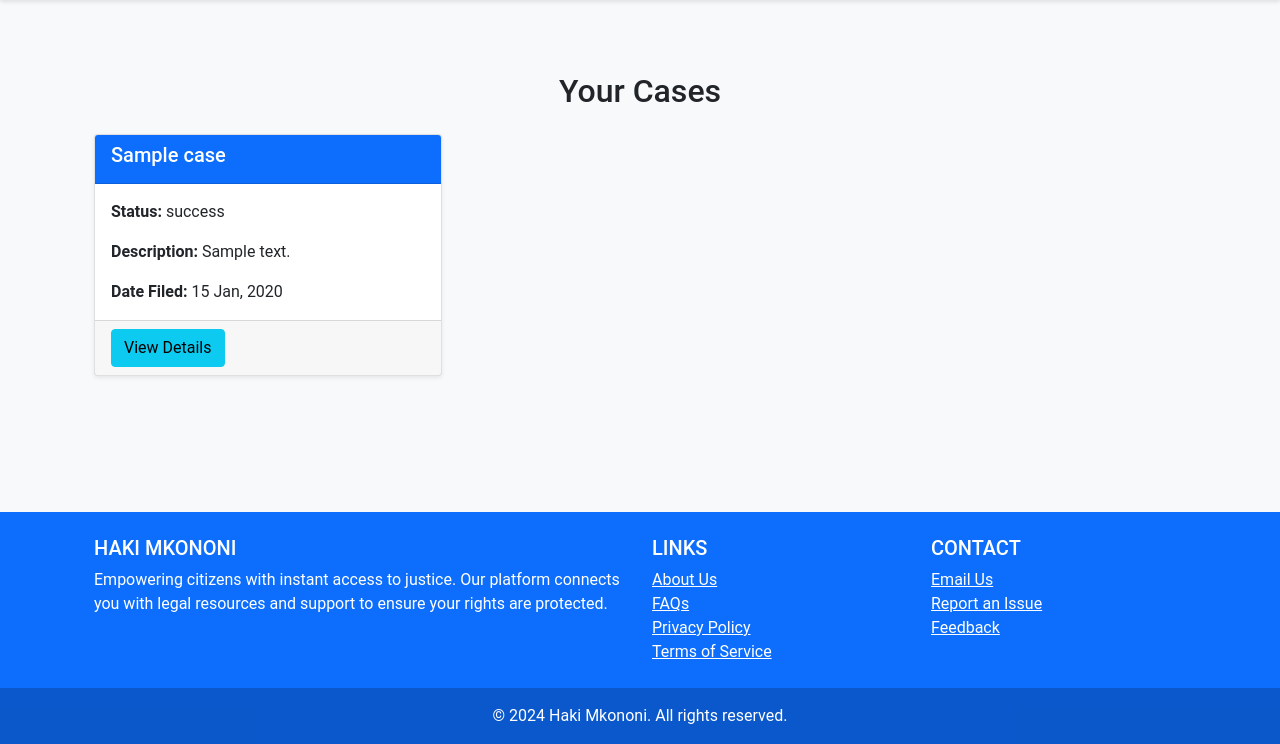
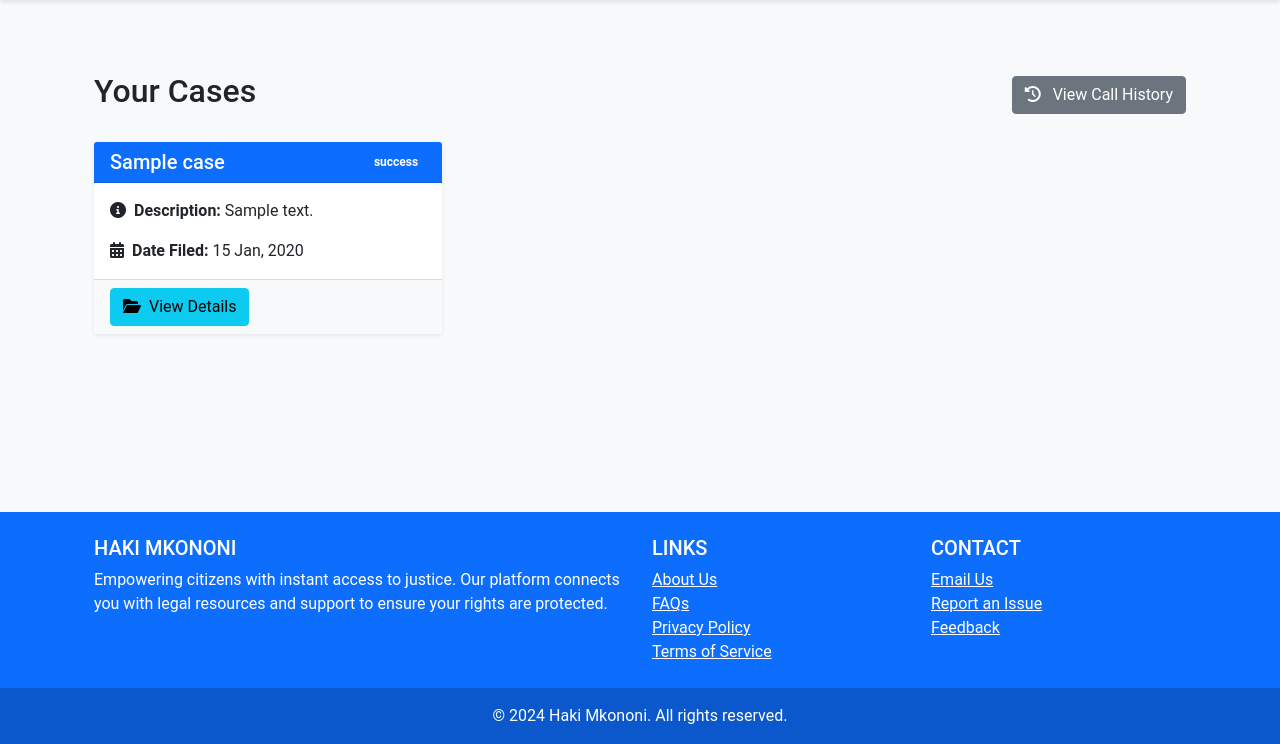
Before and after one commit to Kelvin-Wepo/Haki_Mkononi, a Django app: template templates/cases/case_list.html in a window 1280 px wide. Shown: the part 56-800 px from the top of the page. Run offline with Django 4.2, Linux system fonts and the light colour scheme; the template is opened without the code that fills it: most values are stand-ins (such as "Sample title", 1, 10 or a date in 2020); data that the repository does not hold is empty.

Commit message:
this commit modifies list.html

```diff
--- a/templates/cases/case_list.html
+++ b/templates/cases/case_list.html
@@ -2,23 +2,43 @@
 
 {% block content %}
 <div class="container mt-5">
-    <h2 class="text-center mb-4">Your Cases</h2>
+    <!-- Page Header -->
+    <div class="d-flex justify-content-between align-items-center mb-4">
+        <h2 class="text-center">Your Cases</h2>
+        <a href="{% url 'call_history' %}" class="btn btn-secondary">
+            <i class="fas fa-history me-2"></i> View Call History <!-- Call history icon -->
+        </a>
+    </div>
 
+    <!-- Case Cards or No Cases Alert -->
     {% if cases %}
     <div class="row">
         {% for case in cases %}
         <div class="col-md-4 mb-4">
-            <div class="card shadow-sm">
-                <div class="card-header bg-primary text-white">
-                    <h5 class="card-title">{{ case.title }}</h5>
+            <div class="card shadow-sm h-100 border-0">
+                <!-- Card Header -->
+                <div class="card-header bg-primary text-white d-flex align-items-center justify-content-between">
+                    <h5 class="card-title mb-0">{{ case.title }}</h5>
+                    <span class="badge badge-light">{{ case.status }}</span> <!-- Case status badge -->
                 </div>
+
+                <!-- Card Body -->
                 <div class="card-body">
-                    <p class="card-text"><strong>Status:</strong> {{ case.status }}</p>
-                    <p class="card-text"><strong>Description:</strong> {{ case.description|truncatewords:20 }}</p>
-                    <p class="card-text"><strong>Date Filed:</strong> {{ case.created_at|date:"d M, Y" }}</p>
+                    <p class="card-text">
+                        <i class="fas fa-info-circle me-1"></i> <!-- Description icon -->
+                        <strong>Description:</strong> {{ case.description|truncatewords:20 }}
+                    </p>
+                    <p class="card-text">
+                        <i class="fas fa-calendar-alt me-1"></i> <!-- Date icon -->
+                        <strong>Date Filed:</strong> {{ case.created_at|date:"d M, Y" }}
+                    </p>
                 </div>
-                <div class="card-footer text-right">
-                    <a href="{% url 'case_detail' case.id %}" class="btn btn-info">View Details</a>
+
+                <!-- Card Footer -->
+                <div class="card-footer bg-light text-right">
+                    <a href="{% url 'case_detail' case.id %}" class="btn btn-info">
+                        <i class="fas fa-folder-open me-1"></i> View Details <!-- View details icon -->
+                    </a>
                 </div>
             </div>
         </div>
@@ -26,6 +46,7 @@
     </div>
     {% else %}
     <div class="alert alert-warning text-center" role="alert">
+        <i class="fas fa-exclamation-circle me-2"></i> <!-- Exclamation icon -->
         You have no cases at the moment.
     </div>
     {% endif %}
```
